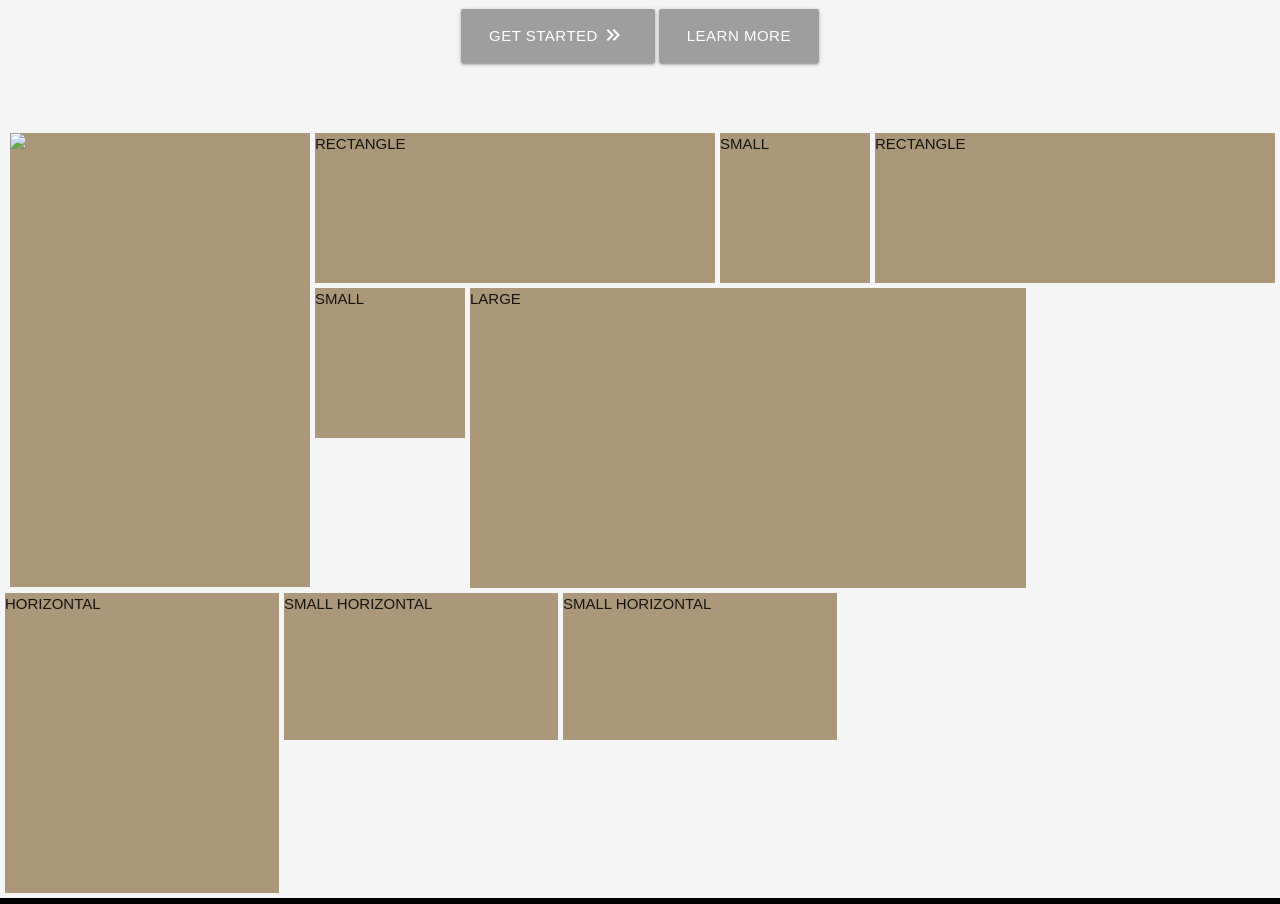
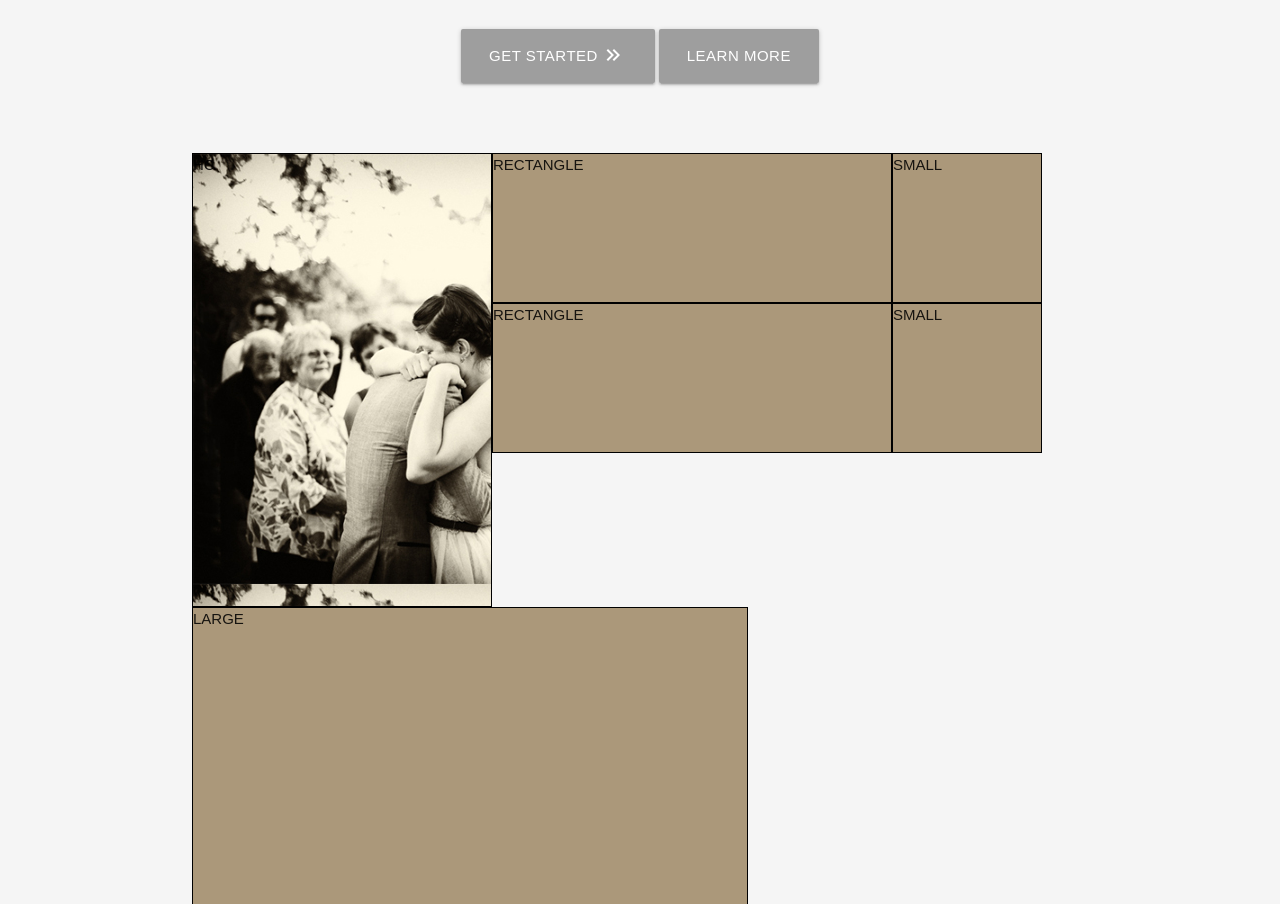
Before and after one commit to annemariecdeb/finalProject, a plain HTML site: page index.html in a window 1280 px wide. Shown: the part 307-1211 px from the top of the page. Drawn offline with nearby package versions, Linux system fonts and the light colour scheme.

Commit message:
Cleans up HTML structure, corrects CSS syntax/rules and JS syntax.

```diff
--- a/index.html
+++ b/index.html
@@ -1,5 +1,6 @@
 <!DOCTYPE html>
 <html>
+
 <head>
     <meta charset="UTF-8">
     <title>DroppingAnchor</title>
@@ -8,10 +9,9 @@
     <link rel="stylesheet" type="text/css" href="https://maxcdn.bootstrapcdn.com/font-awesome/4.7.0/css/font-awesome.min.css">
     <link rel='stylesheet' href='styles/main.css'>
 </head>
-<!-- Head -->
 
-<header class="row Header" style="margin-bottom: 0;">
-        <!-- full page width required hence a container within each row -->
+<body>
+    <header class="row Header">
         <div class="navbar-fixed">
             <nav class="Header__nav">
                 <div class="container">
@@ -28,13 +28,7 @@
             </nav>
         </div>
     </header>
-
-<!-- Header -->
-
-<body>
-
-
-<div class="row Main Main__index">
+    <main class="row Main Main__index">
         <div class="container">
             <div class="row">
                 <div class="col s12 center-align">
@@ -46,21 +40,17 @@
                     <div class="center-align">
                         <a href="/questionnaire" class="btn btn-large create-list-link hero-btn grey">Get Started <svg style="width:24px;height:24px;top: 6px; position: relative; right: 2px;" viewBox="0 0 24 24">
                         <path fill="#ffffff" d="M5.59,7.41L7,6L13,12L7,18L5.59,16.59L10.17,12L5.59,7.41M11.59,7.41L13,6L19,12L13,18L11.59,16.59L16.17,12L11.59,7.41Z"></path>
-                        </svg>
-
-</a>
+                        </svg></a>
                         <a href="/learnmore" class="btn btn-large grey white-text hero-btn">Learn More</a>
                     </div>
                 </div>
             </div>
         </div>
-
-
+        <div class="container grid-wrapper">
             <div class="grid">
-  <div class="grid-item grid-item--square">
-    <img src="assets/happycouple.jpg"/>
+                <div class="grid-item grid-item--square grid-happycouple">
+                    HC
                 </div>
-  <!-- Ask Pete about -->
                 <div class="grid-item grid-item--rectangle">RECTANGLE</div>
                 <div class="grid-item grid-item--small">SMALL</div>
                 <div class="grid-item grid-item--rectangle">RECTANGLE</div>
@@ -69,45 +59,26 @@
                 <div class="grid-item grid-item--horizontal">HORIZONTAL</div>
                 <div class="grid-item grid-item--smallhorizontal">SMALL HORIZONTAL</div>
                 <div class="grid-item grid-item--smallhorizontal">SMALL HORIZONTAL</div>
-
-
-
-
-
-
-
             </div>
-
         </div>
-
-</body>
-
-
-<footer class="row" style="margin-bottom: 0;">
-            <div class="footer-copyright Copyright">
-                <div class="container grey-text text-lighten-4">
+    </main>
+    <footer class="row">
+        <div class="footer-copyright Copyright ">
+            <div class="container grey-text text-lighten-4 ">
                 DroppingAnchor
+                <br> © 2016 Copyright
                 <br>
-                    © 2016 Copyright
+                <a class="grey-text text-lighten-4 " href="#! ">Terms and Conditions of Use</a>
                 <br>
-                    <a class="grey-text text-lighten-4" href="#!">Terms and Conditions of Use</a>
-                    <br>
-                    <a class="grey-text text-lighten-4" href="#!">Made with &hearts; in NYC</a>
+                <a class="grey-text text-lighten-4 " href="#! ">Made with &hearts; in NYC</a>
             </div>
         </div>
     </footer>
+    <script src="https://ajax.googleapis.com/ajax/libs/jquery/3.1.1/jquery.min.js "></script>
+    <script src="https://cdnjs.cloudflare.com/ajax/libs/materialize/0.97.8/js/materialize.min.js"></script>
+    <script type="text/javascript" src="https://cdnjs.cloudflare.com/ajax/libs/jquery.isotope/3.0.1/isotope.pkgd.min.js"></script>
+    <script type="text/javascript" src="https://cdnjs.cloudflare.com/ajax/libs/masonry/4.1.1/masonry.pkgd.min.js "></script>
+    <script src="scripts/main.js "></script>
+</body>
 
- <!-- Footer -->
-
-
-
-
-src="https://code.jquery.com/jquery-3.1.1.min.js"
-integrity="sha256-hVVnYaiADRTO2PzUGmuLJr8BLUSjGIZsDYGmIJLv2b8="
-crossorigin="anonymous"></script>
-<script src="https://cdnjs.cloudflare.com/ajax/libs/materialize/0.97.8/js/materialize.min.js"></script>
-<script src="scripts/main.js"></script>
-<script src="/path/to/masonry.pkgd.min.js"></script>
-
-</body>
 </html>
--- a/scripts/main.js
+++ b/scripts/main.js
@@ -2,7 +2,7 @@ $('.grid').isotope({
     itemSelector: '.grid-item',
     percentPosition: true,
     masonry: {
-  columnWidth: '.grid-sizer'
+        columnWidth: 50
     }
 });
 
--- a/scripts/questionnaire.js
+++ b/scripts/questionnaire.js
@@ -1,4 +1,4 @@
-// 1. FIRST NAME/LAST NAME
+// 1. FIRST NAME/LAST NAMEjs
 const fname = $("#first_name"),
       lname = $("#last_name");
 const msg = document.getElementById("name_error_msg");
--- a/styles/main.css
+++ b/styles/main.css
@@ -27,18 +27,11 @@ body {
 /* ---- .element-item ---- */
 
 /* 5 columns, percentage width */
-.grid-item, .grid-sizer {
-  gutter: 10;
-  margin-bottom: 5px;
-  margin-left: 5px;
-}
-
 
 .grid-item {
   float: left;
   background: #AB987A;
-  border-color: hsla(0, 0%, 0%, 0.7);
-  background: #AB987A;
+  border: 1px solid black;
 }
 
 .grid-item--rectangle {
@@ -74,17 +67,14 @@ body {
 .grid-item--square {
     width: 300px;
     height: 454px;
-    margin-left: 10px;
+}
+
+.grid-happycouple {
+  background-image: url('../assets/couple.jpeg');
 }
 
 .Main {
     background-color: #F5F5F5;
-    position: relative;
-}
-
-.Main__index {
-    height: 698px;
-    position: relative;
 }
 
 .Header__nav {
```
Also changed, not shown: .eslintrc.json (added), 2 other files. Lines whose indentation alone changed are shown as unchanged.
